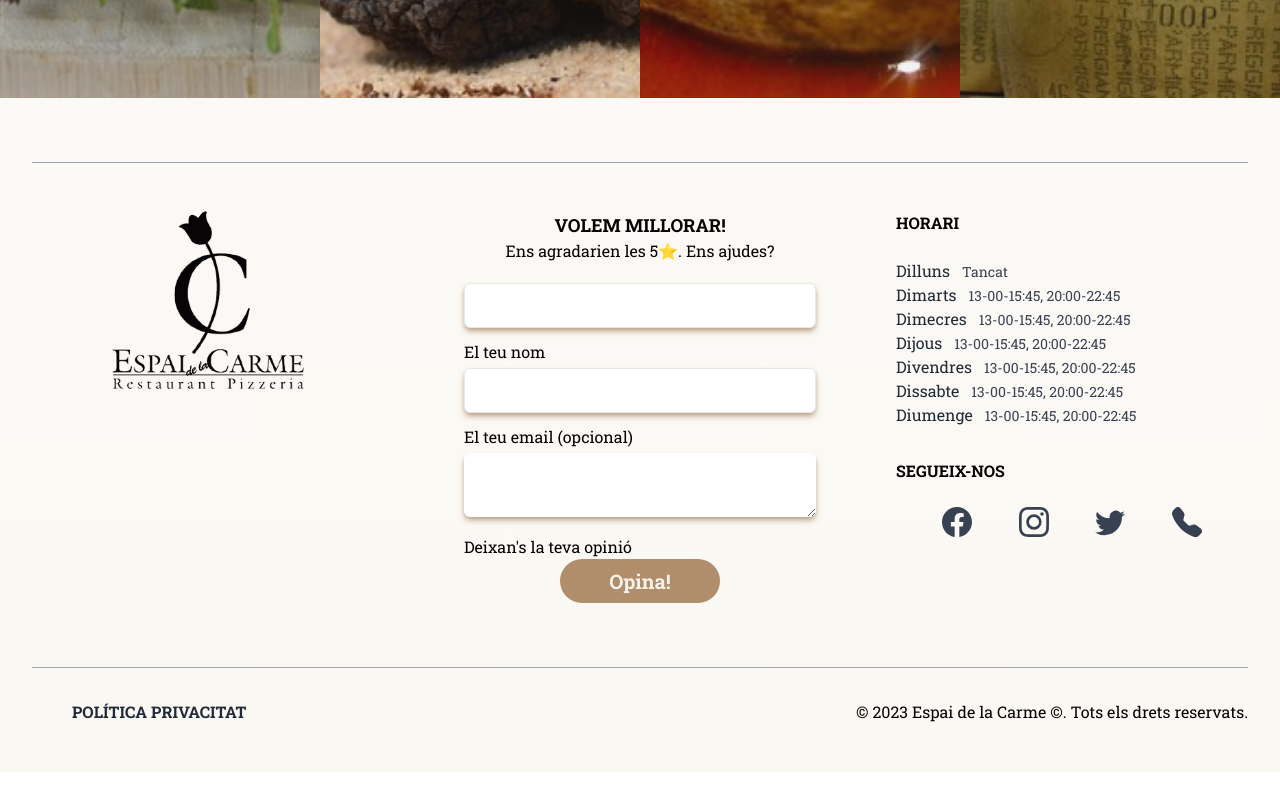
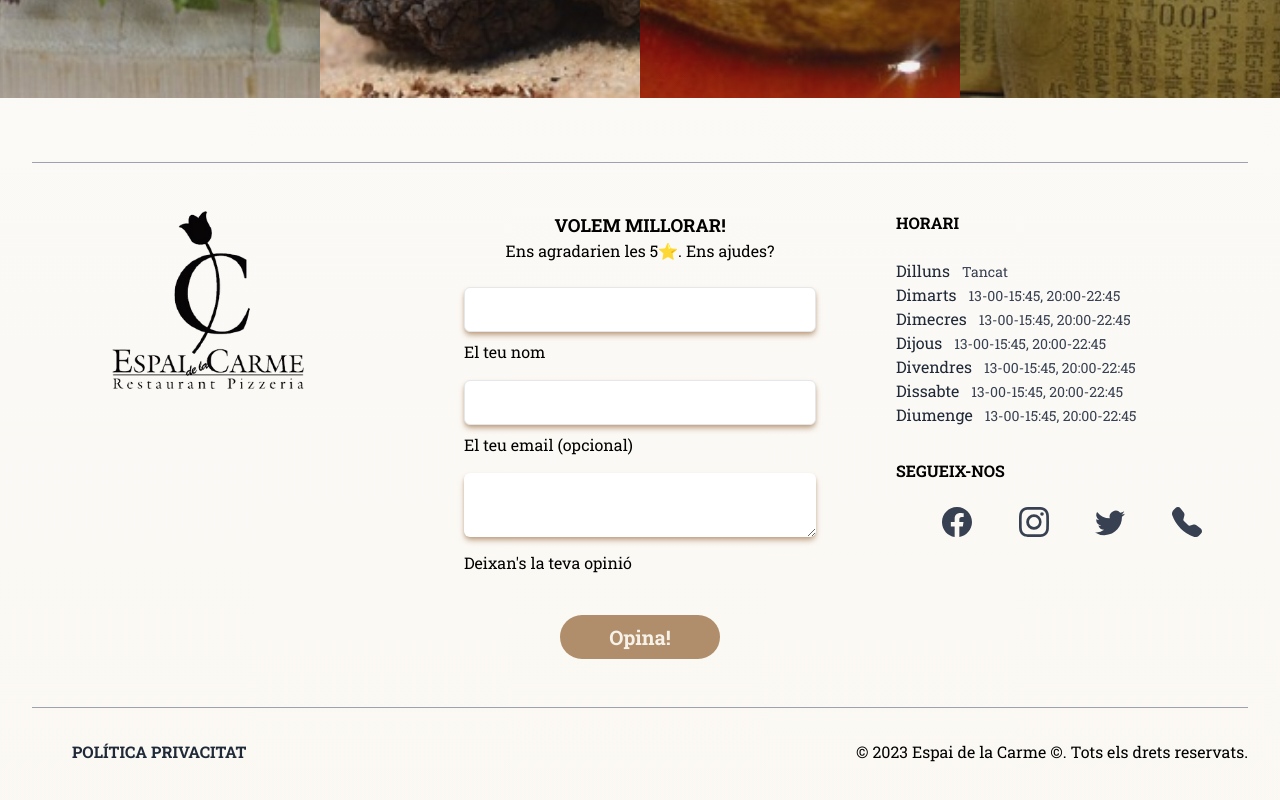
Before and after one commit to jorditosa/espai_carme, a React (Vite) app: page / in a window 1280 px wide. Shown: the part 3586-4386 px from the top of the page. Before the commit the page ends 4358 px from the top, so only its background shows below. Built offline with nearby package versions, Linux system fonts and the light colour scheme.

Commit message:
from checked

```diff
--- a/src/index.css
+++ b/src/index.css
@@ -1,6 +1,7 @@
 @tailwind base;
 @tailwind components;
 @tailwind utilities;
+
 
 /* Loading animation */
 
--- a/src/pages/Contacte.jsx
+++ b/src/pages/Contacte.jsx
@@ -3,41 +3,38 @@ import SubHeading from "../components/SubHeading";
 
 function Contacte() {
   return (
-    <section className="w-full h-full">
+    <section className="w-full">
 
         <form action="https://getform.io/f/a8caeb14-6d9c-4672-9931-5d23131bd367" method='POST' className="flex flex-col justify-center items-center text-dark mx-8 md:mx-0 font-Roboto">
             <h2 className="font-bold uppercase text-lg text-center">
                 Volem millorar!
             </h2>
             <p>Ens agradarien les 5⭐. Ens ajudes?</p>
-            <div className="w-full py-2">
+            <div className="w-full py-4">
                 <Input
-                variant="outlined"
                 size="lg"
                 name="nom"
                 id="name"
                 label="El teu nom"
-                className="text-dark pl-4 my-3 border-3 rounded-lg shadow-secondary/75 shadow-md" />
+                className="text-dark pl-4 my-2 border-3 rounded-lg shadow-secondary/75 shadow-md" />
             </div>
-            <div className="w-full py-2">
+            <div className="w-full py-4">
                 <Input
-                variant="outlined"
                 size="lg"
                 name="email"
                 id="email"
                 label="El teu email (opcional)"
-                className="text-dark pl-4 my-3 border-3 rounded-lg shadow-secondary/75 shadow-md" />
+                className="text-dark pl-4 my-2 border-3 rounded-lg shadow-secondary/75 shadow-md" />
             </div>
-            <div className="w-full py-2">
+            <div className="w-full py-4">
                 <Textarea
-                variant="outlined"
                 size="lg"
                 name="missatge"
                 id="message"
                 label="Deixan's la teva opinió"
-                className="text-dark pl-4 my-3 border-3 rounded-lg shadow-secondary/75 shadow-md border-none" />
+                className="text-dark pl-4 my-2 border-3 rounded-lg shadow-secondary/75 shadow-md border-none" />
             </div>
-            <button type="submit" className="w-40 cursor-pointer block text-light bg-secondary hover:text-dark hover:bg-primary rounded-full py-2 px-4 font-bold text-md lg:text-xl my-4 transition-all duration-200">Opina!</button>
+            <button type="submit" className="w-40 cursor-pointer text-light bg-secondary hover:text-dark hover:bg-primary rounded-full py-2 px-4 font-bold text-md lg:text-xl mt-12 transition-all ease-in-out duration-200">Opina!</button>
 
         </form>
 
```
